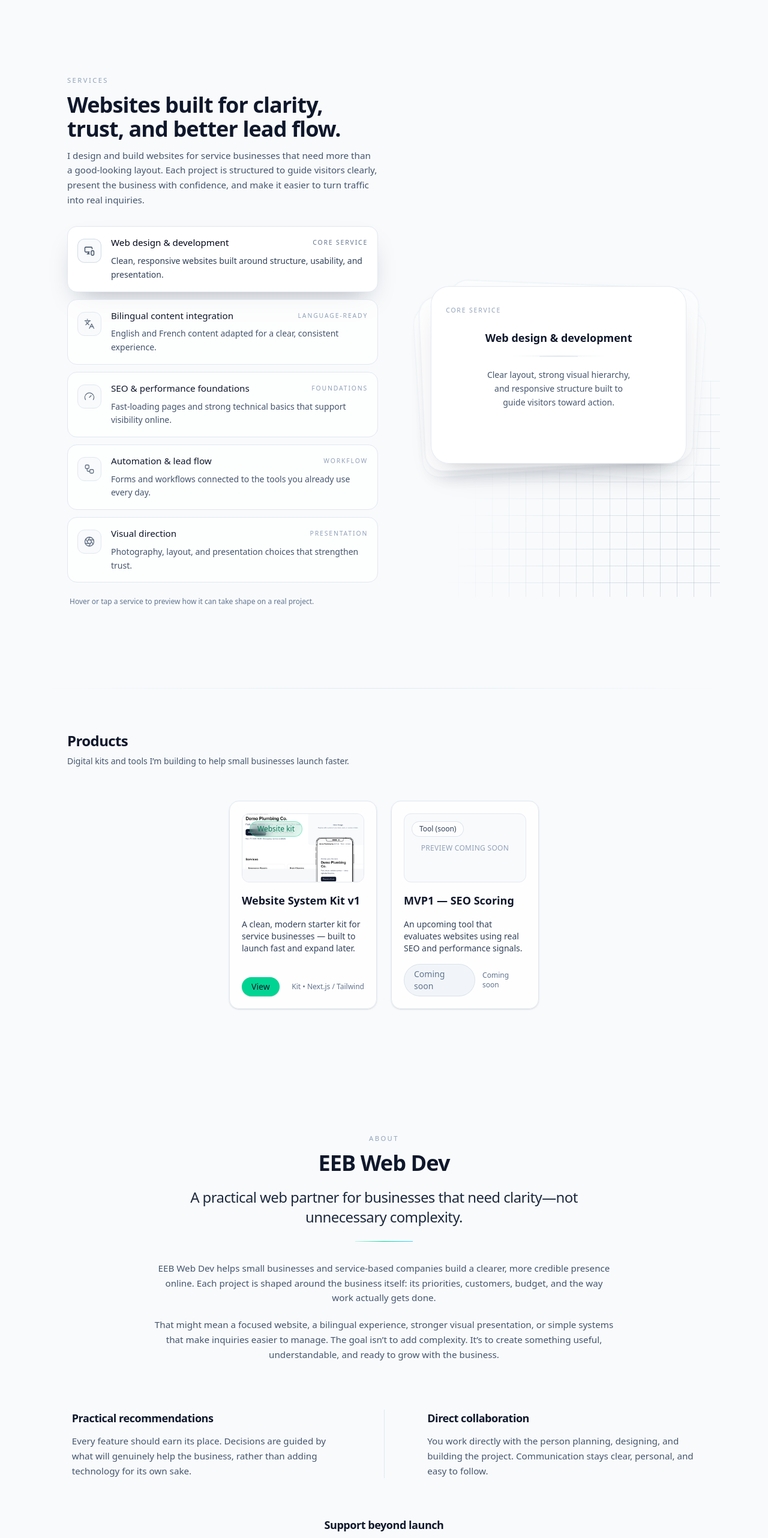
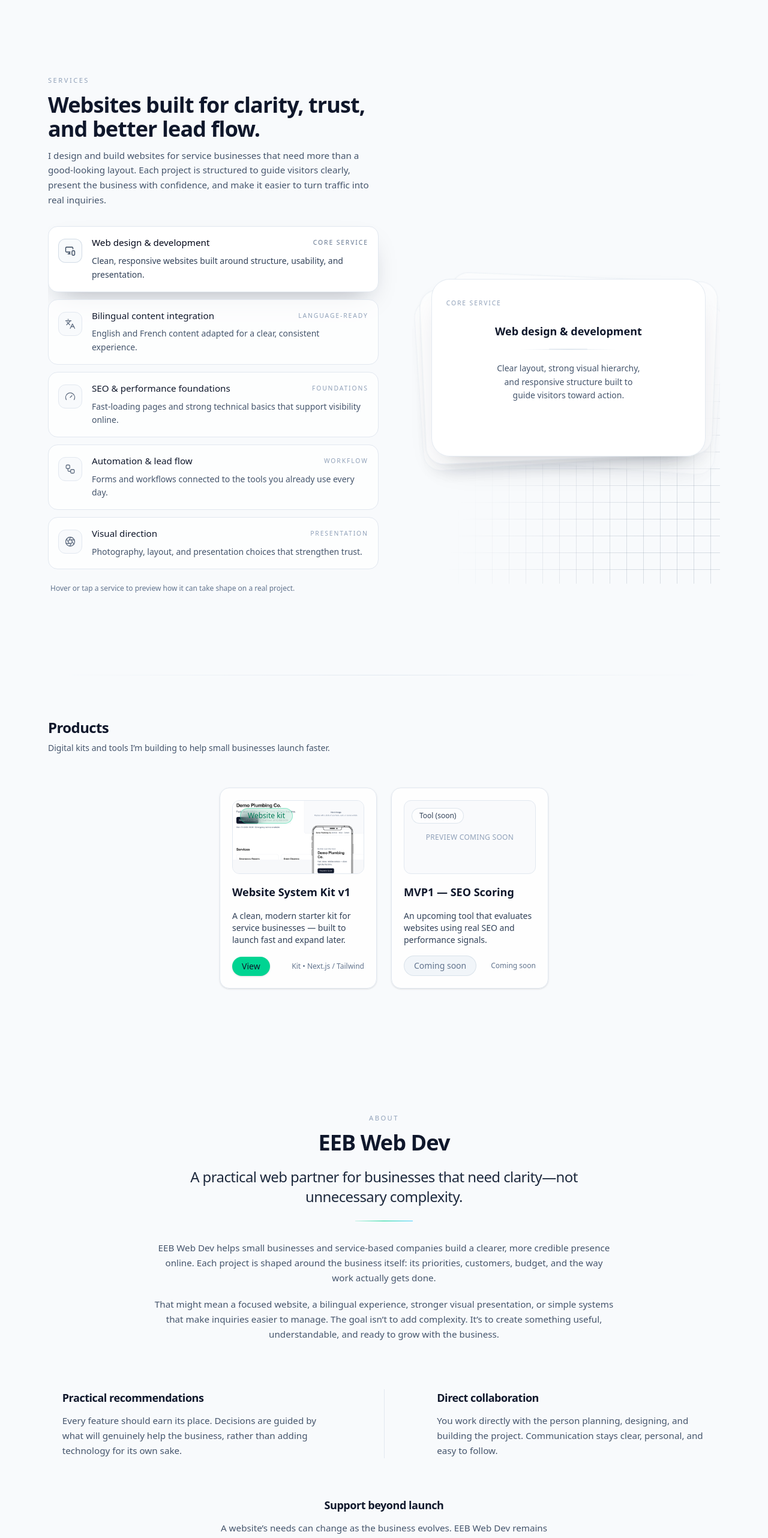
Before and after one commit to Mclenx/EEB-Web-Dev, a Next.js app: page /en in a window 1280 px wide. Shown: the part 1680-4244 px from the top of the page at 60% size. Built offline with nearby package versions, Linux system fonts and the light colour scheme.

Commit message:
align section gutters and anchor offsets

```diff
--- a/components/home/AboutSection.tsx
+++ b/components/home/AboutSection.tsx
@@ -3,7 +3,7 @@ import type { TContent } from "@/app/lib/content";
 export function AboutSection({ t }: { t: TContent }) {
   return (
     <section id="about" className="scroll-mt-24 py-12 sm:py-16">
-      <div className="px-4 sm:px-6 lg:px-8">
+      <div>
         <div className="mx-auto max-w-3xl text-center">
           <p className="text-[0.7rem] font-medium uppercase tracking-[0.22em] text-slate-400 dark:text-slate-500">
             {t.about.eyebrow}
--- a/components/home/ProductsSection.tsx
+++ b/components/home/ProductsSection.tsx
@@ -9,7 +9,7 @@ type ProductsSectionProps = {
 
 export function ProductsSection({ t, lang }: ProductsSectionProps) {
   return (
-    <section id="products" className="relative isolate py-10 sm:py-12">
+    <section id="products" className="relative isolate scroll-mt-24 py-10 sm:py-12">
       <div
         aria-hidden
         className="pointer-events-none absolute inset-x-0 -top-6 h-px
@@ -17,7 +17,7 @@ export function ProductsSection({ t, lang }: ProductsSectionProps) {
       dark:via-slate-700"
       />
 
-      <div className="mx-auto max-w-6xl px-4 sm:px-6 lg:px-8">
+      <div className="mx-auto max-w-6xl">
         <div className="max-w-2xl">
           <h2 className="text-2xl font-semibold text-slate-900 dark:text-white tracking-tight">
             {t.products.title}
--- a/components/home/ServicesSection.tsx
+++ b/components/home/ServicesSection.tsx
@@ -356,7 +356,7 @@ export function ServicesSection({ t }: ServicesSectionProps) {
                 />
             </div>
 
-            <div className="px-4 sm:px-6 lg:px-8">
+            <div>
                 <div className="grid gap-10 lg:grid-cols-[minmax(0,1.02fr)_minmax(0,0.98fr)]">
                     <div className="max-w-2xl">
                         <div className="space-y-6">
--- a/components/home/WorkSection.tsx
+++ b/components/home/WorkSection.tsx
@@ -473,7 +473,7 @@ export function WorkSection({ t }: WorkSectionProps) {
 
   return (
     <>
-      <section id="work" className="relative isolate py-10 sm:py-12">
+      <section id="work" className="relative isolate scroll-mt-24 py-10 sm:py-12">
         <div
           aria-hidden
           className="pointer-events-none absolute inset-x-0 -top-6 h-px bg-gradient-to-r from-transparent via-slate-200 to-transparent dark:via-slate-700"
```
